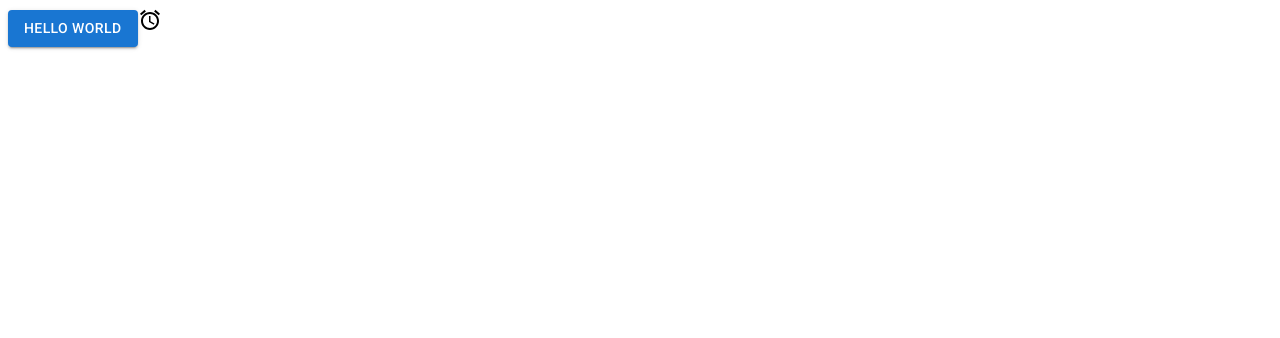
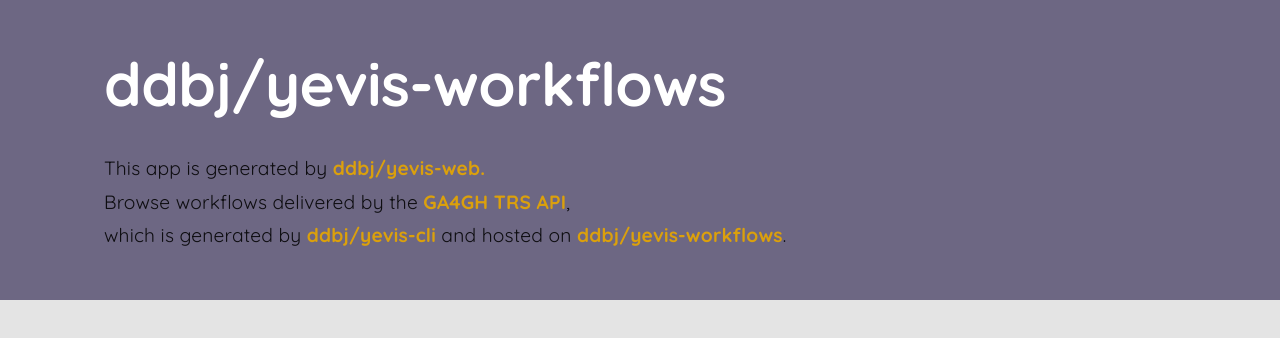
Before and after one commit to sapporo-wes/yevis-web, a React (Vite) app: page / in a window 1280 px wide. Shown: the top 338 px of the page. Built offline with nearby package versions, Linux system fonts and the light colour scheme.

Commit message:
Add head hero

```diff
--- a/src/App.tsx
+++ b/src/App.tsx
@@ -1,12 +1,36 @@
-import { AccessAlarm } from '@mui/icons-material'
-import Button from '@mui/material/Button'
+import CssBaseline from '@mui/material/CssBaseline'
+import { createTheme, ThemeProvider } from '@mui/material/styles'
+import React from 'react'
+
+import MainHero from '@/components/MainHero'
+
+const theme = createTheme({
+  palette: {
+    primary: {
+      light: '#aca5c4',
+      main: '#6D6783',
+      dark: '#2a263e',
+    },
+    secondary: {
+      light: '#f1d69f',
+      main: '#dba00c',
+      dark: '#cf7b00',
+    },
+    background: {
+      default: '#e4e4e4',
+    },
+    error: {
+      main: '#bd3200',
+    },
+  },
+})
 
 const App: React.VFC = () => {
   return (
-    <div>
-      <Button variant="contained">Hello World</Button>
-      <AccessAlarm />
-    </div>
+    <ThemeProvider theme={theme}>
+      <CssBaseline />
+      <MainHero />
+    </ThemeProvider>
   )
 }
 
--- /dev/null
+++ b/src/components/MainHero.tsx
@@ -0,0 +1,86 @@
+import Box from '@mui/material/Box'
+import Link from '@mui/material/Link'
+import Stack from '@mui/material/Stack'
+import React from 'react'
+
+const MainHero: React.VFC = () => {
+  return (
+    <Box
+      sx={{
+        maxWidth: '100vw',
+        height: '300px',
+        bgcolor: 'primary.main',
+      }}>
+      <Box
+        sx={{
+          maxWidth: 'lg',
+          mx: 'auto',
+          py: 2,
+          px: 8,
+        }}>
+        <Stack>
+          <Box
+            sx={{
+              typography: 'h2',
+              color: 'white',
+              fontWeight: 'bold',
+              fontFamily: 'Quicksand',
+              my: 4,
+            }}
+            component='h1'>
+            ddbj/yevis-workflows
+          </Box>
+          <Box
+            sx={{
+              typography: 'subtitle1',
+              fontFamily: 'Quicksand',
+              fontSize: '1.2rem',
+            }}>
+            This app is generated by{' '}
+            <Link
+              sx={{
+                color: 'secondary.main',
+                fontWeight: 'bold',
+              }}
+              href='https://github.com/ddbj/yevis-web'>
+              ddbj/yevis-web.
+            </Link>
+            <br />
+            Browse workflows delivered by the{' '}
+            <Link
+              sx={{
+                color: 'secondary.main',
+                fontWeight: 'bold',
+              }}
+              href='https://www.ga4gh.org/news/tool-registry-service-api-enabling-an-interoperable-library-of-genomics-analysis-tools/'>
+              GA4GH TRS API
+            </Link>
+            ,
+            <br />
+            which is generated by{' '}
+            <Link
+              sx={{
+                color: 'secondary.main',
+                fontWeight: 'bold',
+              }}
+              href='https://github.com/ddbj/yevis-cli'>
+              ddbj/yevis-cli
+            </Link>{' '}
+            and hosted on{' '}
+            <Link
+              sx={{
+                color: 'secondary.main',
+                fontWeight: 'bold',
+              }}
+              href='https://github.com/ddbj/yevis-workflows'>
+              ddbj/yevis-workflows
+            </Link>
+            .
+          </Box>
+        </Stack>
+      </Box>
+    </Box>
+  )
+}
+
+export default MainHero
--- a/src/index.html
+++ b/src/index.html
@@ -4,9 +4,14 @@
     <meta charset="UTF-8" />
     <meta name="viewport" content="width=device-width, initial-scale=1.0" />
     <title>Yevis Web</title>
+    <link rel="preconnect" href="https://fonts.googleapis.com" />
+    <link rel="preconnect" href="https://fonts.gstatic.com" crossorigin />
     <link
       rel="stylesheet"
-      href="https://fonts.googleapis.com/css?family=Roboto:300,400,500,700&display=swap" />
+      href="https://fonts.googleapis.com/css2?family=Roboto:wght@300;400;500;700&display=swap" />
+    <link
+      rel="stylesheet"
+      href="https://fonts.googleapis.com/css2?family=Quicksand:wght@300;400;500;700&display=swap" />
   </head>
   <body>
     <div id="root"></div>
--- a/tsconfig.node.json
+++ b/tsconfig.node.json
@@ -2,7 +2,9 @@
   "compilerOptions": {
     "composite": true,
     "module": "esnext",
-    "moduleResolution": "node"
+    "moduleResolution": "node",
+    "esModuleInterop": true,
+    "allowSyntheticDefaultImports": true
   },
   "include": ["vite.config.ts"]
 }
--- a/vite.config.ts
+++ b/vite.config.ts
@@ -1,5 +1,5 @@
 import react from '@vitejs/plugin-react'
-import * as path from 'path'
+import path from 'path'
 import { defineConfig } from 'vite'
 
 // https://vitejs.dev/config/
```
Also changed, not shown: .eslintrc.json.
